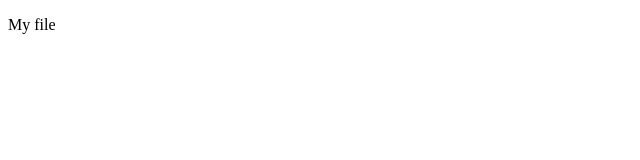
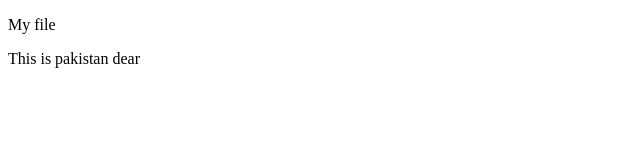
Before and after one commit to KhaliqueMughal147/interOne, a plain HTML site: page index.html in a window 1280 px wide. Shown: the whole page, without its empty margins (0-640 px from the left). Drawn offline with Linux system fonts and the light colour scheme.

Commit message:
new paragraph index.html

```diff
--- a/index.html
+++ b/index.html
@@ -9,6 +9,7 @@
 
 <body>
     <p>My file</p>
+<p>This is pakistan dear</p>
     <img src="images1.jpg" alt="">
 </body>
 
```
